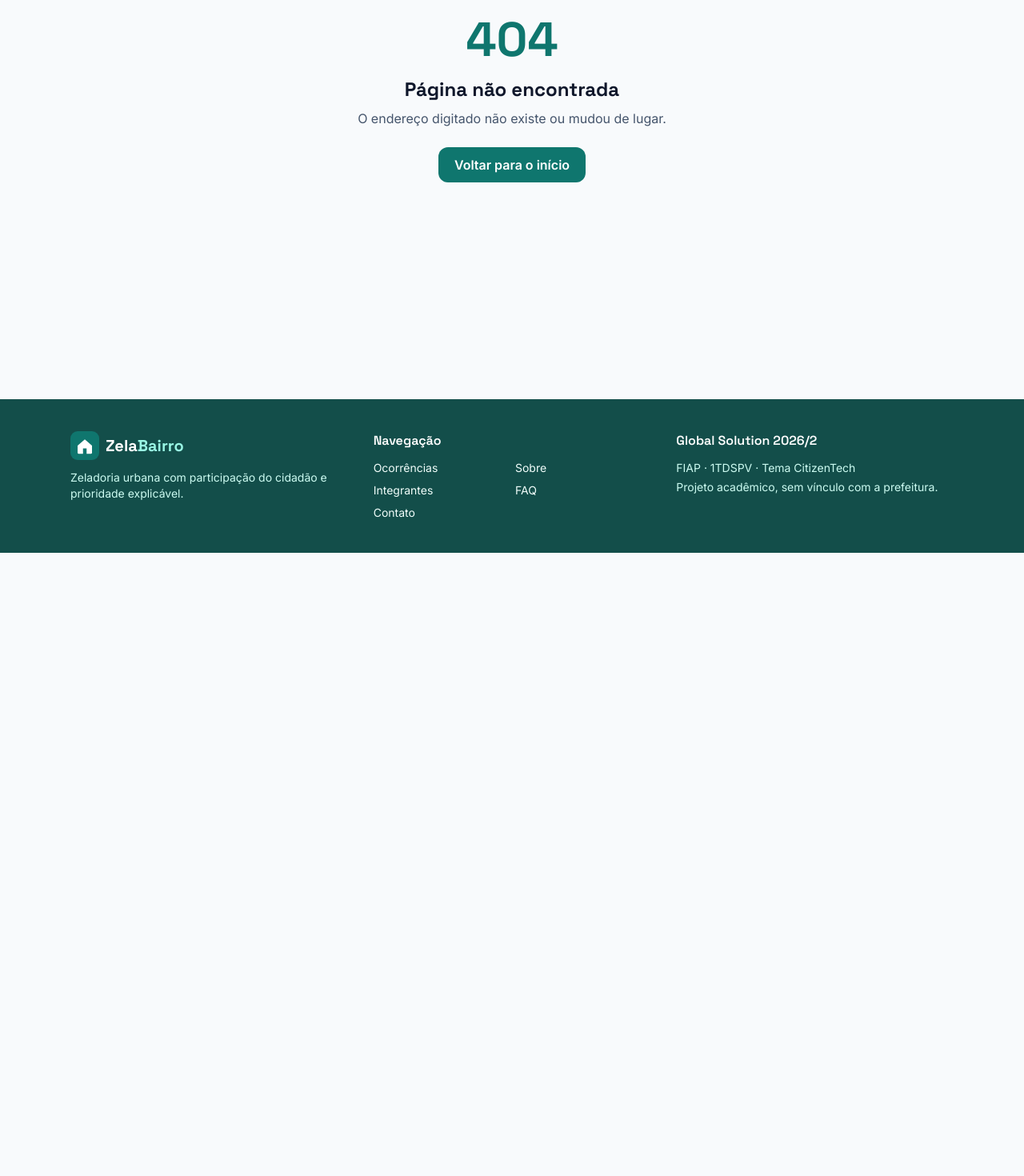
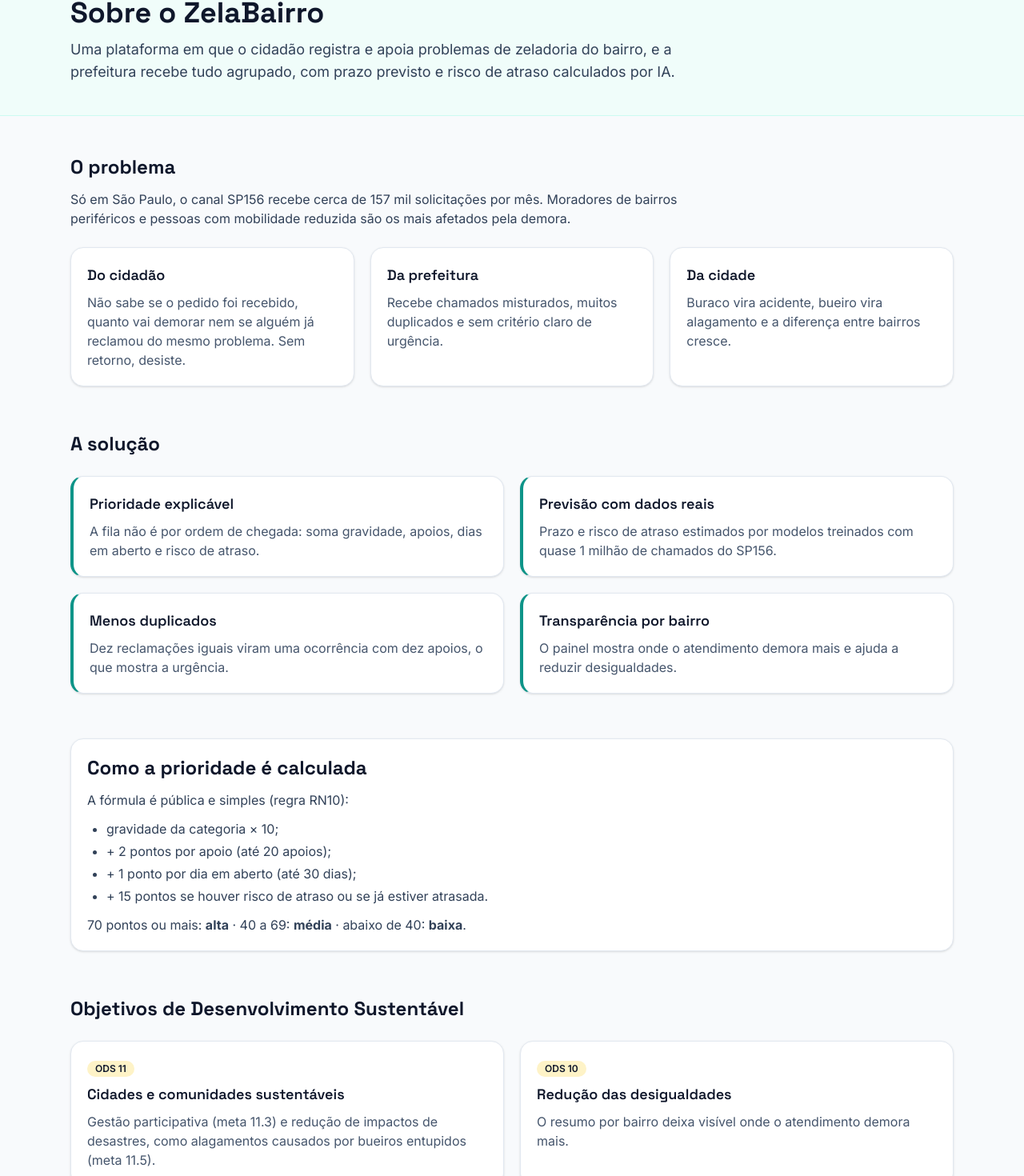
Before and after one commit to Leonardo-2112/zelabairro-frontend, a React (Vite) app: page /sobre in a window 1280 px wide. Shown: the part 109-1579 px from the top of the page at 80% size. Before the commit the page ends 800 px from the top, so only its background shows below. Built offline with nearby package versions, Linux system fonts and the light colour scheme.

Commit message:
feat: cria página Sobre com problema, solução e ODS

```diff
--- a/src/App.tsx
+++ b/src/App.tsx
@@ -2,6 +2,7 @@ import { Route, Routes } from 'react-router-dom'
 import { MainLayout } from './layouts/MainLayout'
 import { HomePage } from './pages/HomePage'
 import { NotFoundPage } from './pages/NotFoundPage'
+import { SobrePage } from './pages/SobrePage'
 
 // Mapa de rotas: todas as páginas ficam dentro do layout (Header + Footer)
 function App() {
@@ -9,6 +10,7 @@ function App() {
     <Routes>
       <Route element={<MainLayout />}>
         <Route index element={<HomePage />} />
+        <Route path="sobre" element={<SobrePage />} />
         <Route path="*" element={<NotFoundPage />} />
       </Route>
     </Routes>
--- /dev/null
+++ b/src/components/CabecalhoPagina.tsx
@@ -0,0 +1,20 @@
+import type { ReactNode } from 'react'
+
+interface CabecalhoPaginaProps {
+  titulo: string
+  subtitulo?: string
+  children?: ReactNode
+}
+
+// Faixa de título reaproveitada no topo das páginas internas
+export function CabecalhoPagina({ titulo, subtitulo, children }: CabecalhoPaginaProps) {
+  return (
+    <section className="border-b border-marca-100 bg-marca-50">
+      <div className="container-pagina py-10">
+        <h1 className="titulo-pagina">{titulo}</h1>
+        {subtitulo && <p className="mt-3 max-w-3xl text-lg text-slate-700">{subtitulo}</p>}
+        {children}
+      </div>
+    </section>
+  )
+}
--- /dev/null
+++ b/src/pages/SobrePage.tsx
@@ -0,0 +1,120 @@
+import { CabecalhoPagina } from '../components/CabecalhoPagina'
+
+interface Bloco {
+  titulo: string
+  texto: string
+}
+
+// Dores que o ZelaBairro resolve (Documento Base, seção 3.2)
+const dores: Bloco[] = [
+  {
+    titulo: 'Do cidadão',
+    texto: 'Não sabe se o pedido foi recebido, quanto vai demorar nem se alguém já reclamou do mesmo problema. Sem retorno, desiste.',
+  },
+  {
+    titulo: 'Da prefeitura',
+    texto: 'Recebe chamados misturados, muitos duplicados e sem critério claro de urgência.',
+  },
+  {
+    titulo: 'Da cidade',
+    texto: 'Buraco vira acidente, bueiro vira alagamento e a diferença entre bairros cresce.',
+  },
+]
+
+// Diferenciais da solução (seção 4.3)
+const diferenciais: Bloco[] = [
+  {
+    titulo: 'Prioridade explicável',
+    texto: 'A fila não é por ordem de chegada: soma gravidade, apoios, dias em aberto e risco de atraso.',
+  },
+  {
+    titulo: 'Previsão com dados reais',
+    texto: 'Prazo e risco de atraso estimados por modelos treinados com quase 1 milhão de chamados do SP156.',
+  },
+  {
+    titulo: 'Menos duplicados',
+    texto: 'Dez reclamações iguais viram uma ocorrência com dez apoios, o que mostra a urgência.',
+  },
+  {
+    titulo: 'Transparência por bairro',
+    texto: 'O painel mostra onde o atendimento demora mais e ajuda a reduzir desigualdades.',
+  },
+]
+
+// Página Sobre: problema, solução, regra de prioridade e ODS
+export function SobrePage() {
+  return (
+    <>
+      <CabecalhoPagina
+        titulo="Sobre o ZelaBairro"
+        subtitulo="Uma plataforma em que o cidadão registra e apoia problemas de zeladoria do bairro, e a prefeitura recebe tudo agrupado, com prazo previsto e risco de atraso calculados por IA."
+      />
+
+      <div className="container-pagina space-y-14 py-12">
+        <section aria-labelledby="titulo-problema">
+          <h2 id="titulo-problema" className="text-2xl font-bold">O problema</h2>
+          <p className="mt-3 max-w-3xl text-slate-700">
+            Só em São Paulo, o canal SP156 recebe cerca de 157 mil solicitações por mês. Moradores
+            de bairros periféricos e pessoas com mobilidade reduzida são os mais afetados pela demora.
+          </p>
+          <div className="mt-6 grid gap-5 md:grid-cols-3">
+            {dores.map((dor) => (
+              <article key={dor.titulo} className="card">
+                <h3 className="text-lg font-semibold">{dor.titulo}</h3>
+                <p className="mt-2 text-slate-600">{dor.texto}</p>
+              </article>
+            ))}
+          </div>
+        </section>
+
+        <section aria-labelledby="titulo-solucao">
+          <h2 id="titulo-solucao" className="text-2xl font-bold">A solução</h2>
+          <div className="mt-6 grid gap-5 sm:grid-cols-2">
+            {diferenciais.map((item) => (
+              <article key={item.titulo} className="card border-l-4 border-l-marca-600">
+                <h3 className="text-lg font-semibold">{item.titulo}</h3>
+                <p className="mt-2 text-slate-600">{item.texto}</p>
+              </article>
+            ))}
+          </div>
+        </section>
+
+        <section aria-labelledby="titulo-prioridade" className="card bg-white">
+          <h2 id="titulo-prioridade" className="text-2xl font-bold">Como a prioridade é calculada</h2>
+          <p className="mt-3 text-slate-700">A fórmula é pública e simples (regra RN10):</p>
+          <ul className="mt-3 list-disc space-y-1 pl-6 text-slate-700">
+            <li>gravidade da categoria × 10;</li>
+            <li>+ 2 pontos por apoio (até 20 apoios);</li>
+            <li>+ 1 ponto por dia em aberto (até 30 dias);</li>
+            <li>+ 15 pontos se houver risco de atraso ou se já estiver atrasada.</li>
+          </ul>
+          <p className="mt-3 text-slate-700">
+            70 pontos ou mais: <strong>alta</strong> · 40 a 69: <strong>média</strong> · abaixo de 40:{' '}
+            <strong>baixa</strong>.
+          </p>
+        </section>
+
+        <section aria-labelledby="titulo-ods">
+          <h2 id="titulo-ods" className="text-2xl font-bold">Objetivos de Desenvolvimento Sustentável</h2>
+          <div className="mt-6 grid gap-5 md:grid-cols-2">
+            <article className="card">
+              <p className="badge bg-destaque-100 text-slate-900">ODS 11</p>
+              <h3 className="mt-2 text-lg font-semibold">Cidades e comunidades sustentáveis</h3>
+              <p className="mt-2 text-slate-600">
+                Gestão participativa (meta 11.3) e redução de impactos de desastres, como alagamentos
+                causados por bueiros entupidos (meta 11.5).
+              </p>
+            </article>
+            <article className="card">
+              <p className="badge bg-destaque-100 text-slate-900">ODS 10</p>
+              <h3 className="mt-2 text-lg font-semibold">Redução das desigualdades</h3>
+              <p className="mt-2 text-slate-600">
+                O resumo por bairro deixa visível onde o atendimento demora mais.
+              </p>
+            </article>
+          </div>
+        </section>
+      </div>
+    </>
+  )
+}
```
